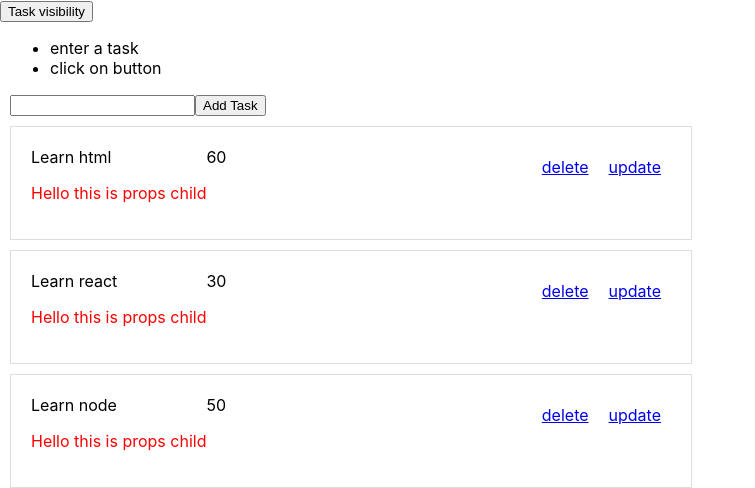
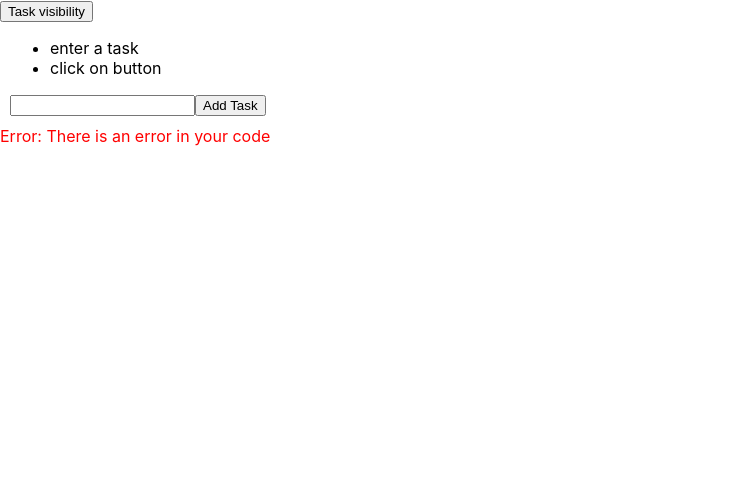
Before and after one commit to mimsou/reactform, a React (Create React App) app: page / in a window 1280 px wide. Shown: the top 488 px of the page, without its empty margins (0-755 px from the left). Built offline with nearby package versions, Linux system fonts and the light colour scheme.

Commit message:
Error Handeling

```diff
--- a/src/App.css
+++ b/src/App.css
@@ -9,6 +9,13 @@
   .App-logo {
     animation: App-logo-spin infinite 20s linear;
   }
+}
+
+.centered {
+  position: absolute;
+  left: 50%;
+  transform: translateX(-50%);
+  border-radius: 50%;
 }
 
 .App-header {
--- a/src/App.js
+++ b/src/App.js
@@ -6,45 +6,51 @@ import React, { useEffect, useState } from "react";
 import Task from "./components/Task/Task";
 import TasksList from "./components/TasksList/TasksList";
 import { fetchTasks } from "./services/task.service";
+import wait from "./assets/wait.gif"  ;
 
 function App() {
-
-
   useEffect(() => {
-   fetchData()
-  }, [])
-
+    fetchData();
+  }, []);
 
   const addTask = (t) => {
     let tasksCopy = [...tasks];
-    tasksCopy.push(
-      {
-        id: tasksCopy.length+1,
+    tasksCopy.push({
+      id: tasksCopy.length + 1,
       title: t,
       duration: 50,
       type: "IT",
       date: "2020-01-02",
-      }
-    )
-    settasks(tasksCopy)
+    });
+    settasks(tasksCopy);
   };
 
   const [ToggleVisibility, setToggleVisibility] = useState(true);
-  const [Mode, setMode] = useState("a")
-  const [UpdateValue, setUpdateValue] = useState("")
+  const [Mode, setMode] = useState("a");
+  const [UpdateValue, setUpdateValue] = useState("");
   const [tasks, settasks] = useState([]);
+  const [Loading, setLoading] = useState(false);
+  const [Errors, setErrors] = useState("")
 
   function deleteRow(arr, row) {
     arr = arr.slice(0); // make copy
-    arr.splice(row - 1, 1);
+    arr.splice(row, row + 1);
     return arr;
   }
 
- const fetchData = async ()=>{
+  const fetchData = async () => {
+    setLoading(true);
+    try {
       const tasks = await fetchTasks();
-      settasks(tasks)
+      settasks(tasks);
+      setLoading(false);
+    } catch (e) {
+      console.log("error")
+      setErrors(e)
+      setLoading(false);
     }
 
+  };
 
   const toggelTask = () => {
     setToggleVisibility(!ToggleVisibility);
@@ -53,37 +59,49 @@ function App() {
   const handelDelete = (t) => {
     let tasksCopy = [...tasks];
     const i = tasksCopy.indexOf(t);
-    deleteRow(tasksCopy,i)
-    settasks(deleteRow(tasksCopy,i));
+    deleteRow(tasksCopy, i);
+    settasks(deleteRow(tasksCopy, i));
   };
 
-  const handelUpdate = (t,val) => {
-    const id=t.id;
+  const handelUpdate = (t, val) => {
+    const id = t.id;
     let tasksCopy = [...tasks];
 
-    let taskv = tasksCopy.map((obj)=>{
-
-       if(obj.id === id){
-        console.log(val.title)
-         return {...obj,title:val.title,duration:val.duration}
+    let taskv = tasksCopy.map((obj) => {
+      if (obj.id === id) {
+        console.log(val.title);
+        return { ...obj, title: val.title, duration: val.duration };
       }
-       return obj
-    })
-    console.log(taskv)
+      return obj;
+    });
+    console.log(taskv);
     settasks(taskv);
   };
+
+  const getErrors = () =>{
+    let error = Errors.toString()
+    return error;
+  }
 
   return (
     <div className="App">
       <button onClick={toggelTask}>Task visibility</button>
-      <Form addTask={addTask} mode={Mode} val={UpdateValue}/>
+      <Form addTask={addTask} mode={Mode} val={UpdateValue} />
+
       {ToggleVisibility && (
+        !Loading ? (
+         !Errors ?  (
           <TasksList
             handelDelete={(t) => handelDelete(t)}
-          handelUpdate={(val , t) => handelUpdate(val,t)}
+            handelUpdate={(val, t) => handelUpdate(val, t)}
             tasks={tasks}
           />
-      )}
+          ) : <div style={{color:"red"}}>{ getErrors() }</div>
+        ):
+         (<>
+            <img   className="centered" style={{margin:"auto"}}  src={wait  } />
+        </>) )
+        }
     </div>
   );
 }
--- a/src/services/task.service.js
+++ b/src/services/task.service.js
@@ -24,6 +24,7 @@ function delay(ms) {
 
 export const  fetchTasks = async () => {
    await delay(3000)
+   throw new Error("There is an error in your code")
   return tasks
 }
 export const fetchTasksByFilter = (searchValue) => {
```
Also changed, not shown: src/assets/wait.jpg (added), 1 other file (tests, documents, lock files or other folders). Lines whose indentation alone changed are shown as unchanged.
